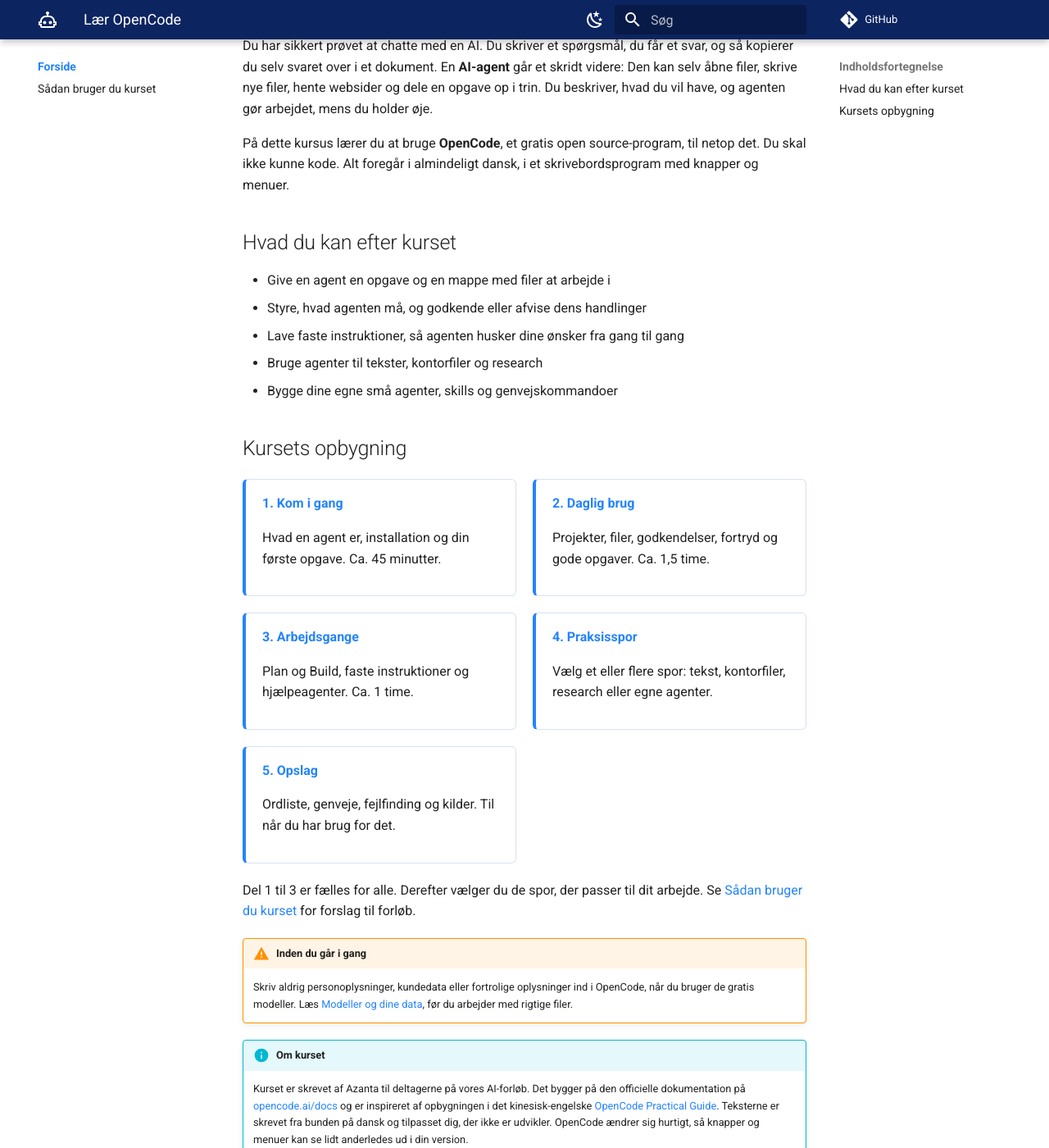
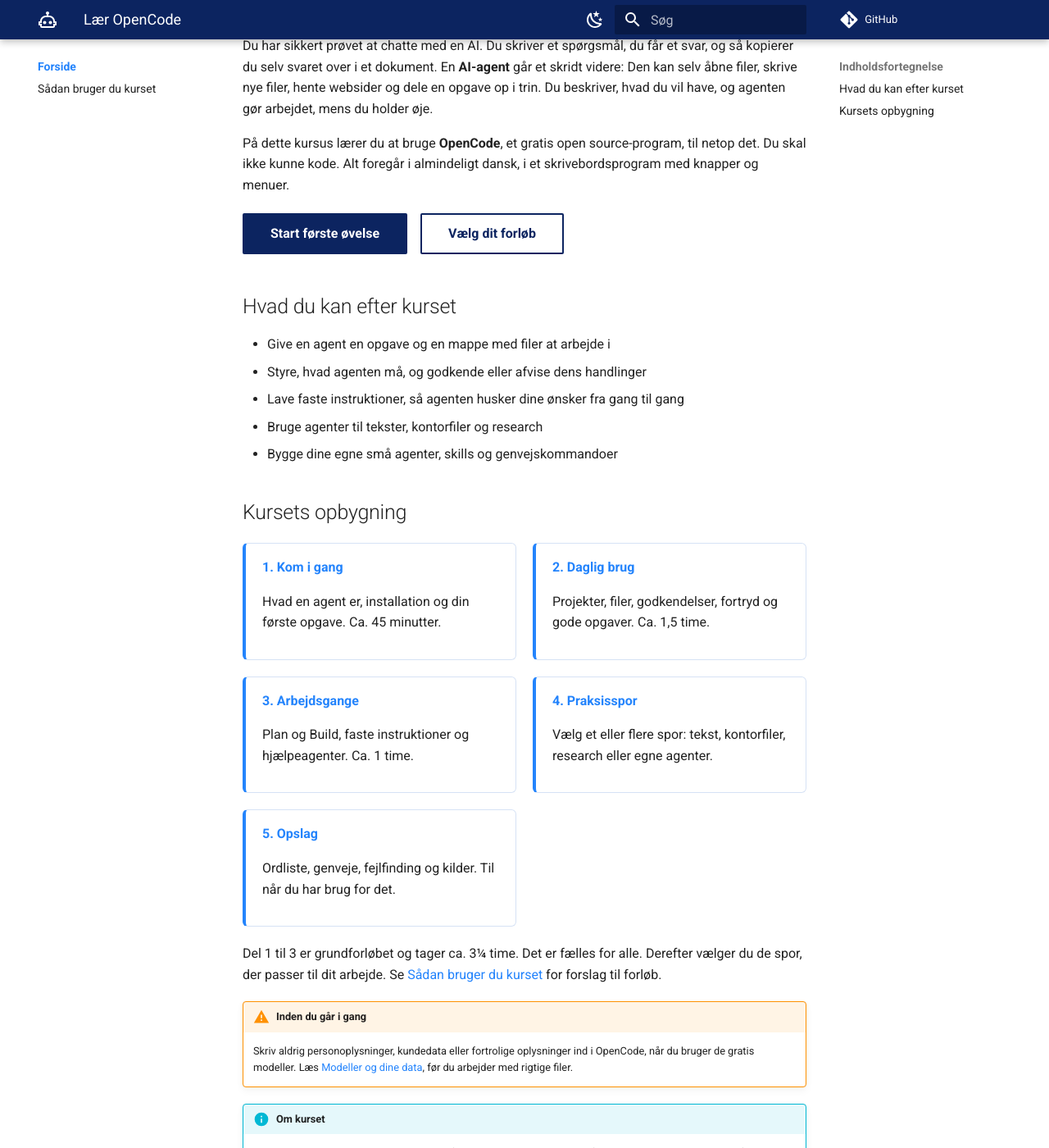
Before and after one commit to hellstern/laer-opencode, an MkDocs documentation site: the page built from docs/index.md, in a window 1280 px wide and 1400 px high, scrolled down 226 px. Shown: the whole window at 82% size. Built offline with MkDocs 1.6.1 and Material for MkDocs 9.7.7, drawn with Linux system fonts in a browser that asks for light colours; comment, search, counter and statistics services are not loaded.

Commit message:
Forside: knapper til første øvelse og forløb, grundforløb ca. 3¼ time
Co-Authored-By: Claude Opus 5.5 <noreply@anthropic.com>
Claude-Session: https://claude.ai/code/session_01XNqzskN53VLmp88mH3HRjU

```diff
--- a/docs/index.md
+++ b/docs/index.md
@@ -5,6 +5,9 @@
 Du har sikkert prøvet at chatte med en AI. Du skriver et spørgsmål, du får et svar, og så kopierer du selv svaret over i et dokument. En **AI-agent** går et skridt videre: Den kan selv åbne filer, skrive nye filer, hente websider og dele en opgave op i trin. Du beskriver, hvad du vil have, og agenten gør arbejdet, mens du holder øje.
 
 På dette kursus lærer du at bruge **OpenCode**, et gratis open source-program, til netop det. Du skal ikke kunne kode. Alt foregår i almindeligt dansk, i et skrivebordsprogram med knapper og menuer.
+
+[Start første øvelse](start/index.md){ .md-button .md-button--primary }
+[Vælg dit forløb](forside/laeringsstier.md){ .md-button }
 
 ## Hvad du kan efter kurset
 
@@ -50,7 +53,7 @@ Ordliste, genveje, fejlfinding og kilder. Til når du har brug for det.
 
 </div>
 
-Del 1 til 3 er fælles for alle. Derefter vælger du de spor, der passer til dit arbejde. Se [Sådan bruger du kurset](forside/laeringsstier.md) for forslag til forløb.
+Del 1 til 3 er grundforløbet og tager ca. 3¼ time. Det er fælles for alle. Derefter vælger du de spor, der passer til dit arbejde. Se [Sådan bruger du kurset](forside/laeringsstier.md) for forslag til forløb.
 
 !!! warning "Inden du går i gang"
     Skriv aldrig personoplysninger, kundedata eller fortrolige oplysninger ind i OpenCode, når du bruger de gratis modeller. Læs [Modeller og dine data](start/modeller-og-data.md), før du arbejder med rigtige filer.
--- a/docs/stylesheets/azanta.css
+++ b/docs/stylesheets/azanta.css
@@ -73,3 +73,17 @@
   white-space: pre-wrap;
   word-break: break-word;
 }
+
+/* Knapper på forsiden */
+.md-typeset .md-button {
+  margin: 0.3rem 0.6rem 0.3rem 0;
+}
+.md-typeset .md-button--primary {
+  background-color: #0C2460;
+  border-color: #0C2460;
+  color: #ffffff;
+}
+.md-typeset .md-button--primary:hover {
+  background-color: #2484FC;
+  border-color: #2484FC;
+}
```
Also changed, not shown: docs/forside/laeringsstier.md (+4 -4 lines).
